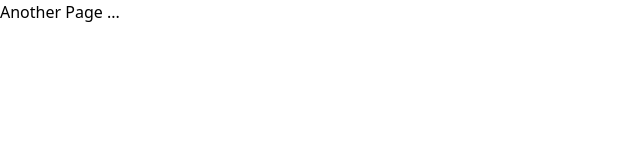
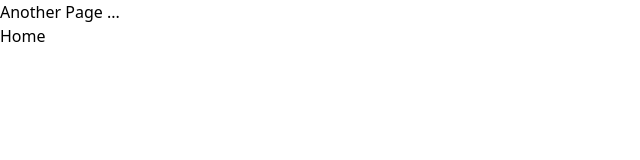
Before and after one commit to mostafa1350/ImageEffects, a React (Vite) app in the folder ImageEffect/: page /another in a window 1280 px wide. Shown: the top 160 px of the page, without its empty margins (0-640 px from the left). Built offline with nearby package versions, Linux system fonts and the light colour scheme.

Commit message:
Updating "a" tag for link

```diff
--- a/ImageEffect/src/Cards/Another_card.jsx
+++ b/ImageEffect/src/Cards/Another_card.jsx
@@ -1,10 +1,16 @@
 import React from 'react'
-
+import {Link} from 'react-router-dom';
 const Another_card = () => {
   return (
-    <div className='main_another ' id='Another_Card'>
+    <div className='main_another flex flex-col'>
+        <div>
         <h1>Another Page ...</h1>
-
+        </div>
+        <div>
+            <a href="">
+                <Link to="/">Home</Link>
+            </a>
+        </div>
     </div>
   )
 }
--- a/ImageEffect/src/Cards/Card_border.jsx
+++ b/ImageEffect/src/Cards/Card_border.jsx
@@ -24,7 +24,7 @@ const Card_border = () => {
             for pageing (go to another page) */}
 
             <div className ='mt-[30px]'>
-             <a href="Aother_Card">
+             <a href="#" className='a_LinkToAnother'>
                 <Link to="/another">
                 Another Effect
                 </Link>
--- a/ImageEffect/src/index.css
+++ b/ImageEffect/src/index.css
@@ -39,4 +39,10 @@
     .a_Class:hover{
         @apply bg-blue-900 text-yellow-100;
     }
+    .a_LinkToAnother{
+        @apply text-[20px] text-red-800
+    }
+    .a_LinkToAnother:hover{
+        @apply text-[30px] text-green-100 border-[1px] border-red-400 rounded-[10px] p-[10px] bg-green-800
+    }
 }
```
